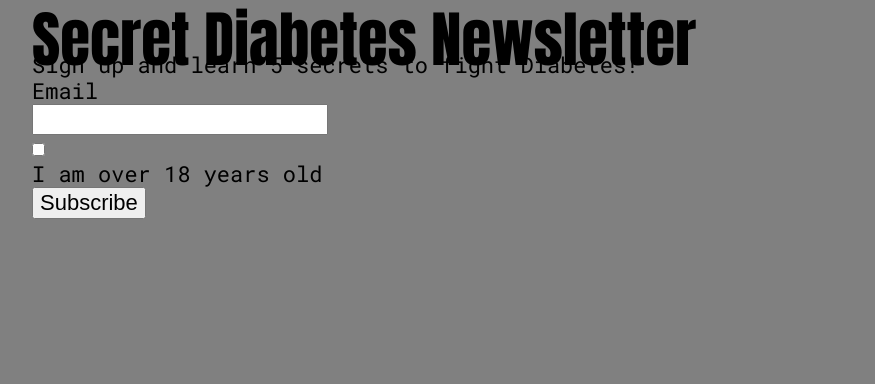
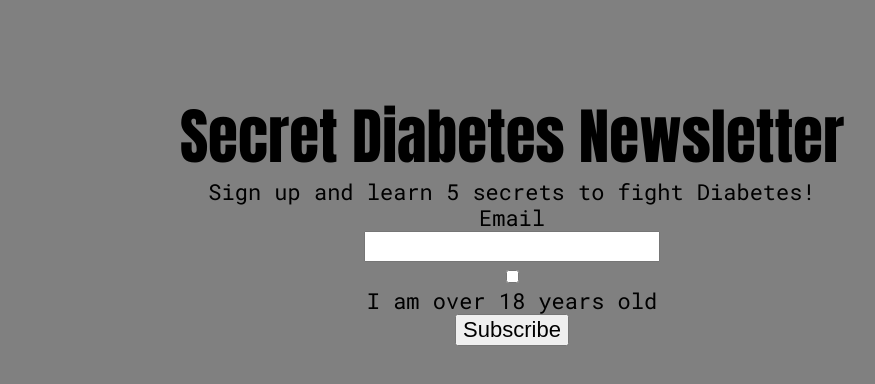
Before and after one commit to Julio-Pagan-ITMD362/lab3, a plain HTML site: page index.html in a window 1280 px wide. Shown: the whole page, without its empty margins (128-1003 px from the left). Drawn offline with nearby package versions, Linux system fonts and the light colour scheme; files that its build step writes are made by us from their sources.

Commit message:
alignment

```diff
--- a/css/screen.css
+++ b/css/screen.css
@@ -208,15 +208,19 @@ label {
 body{
   background-color: grey;
   width: 95%;
+  margin: auto;
+  padding: .5em;
 }
 
 #content{
   font-family: 'Roboto Mono', monospace;
   margin: auto;
+  text-align: center;
 }
 h1{
   font-family: 'Anton', sans-serif;
   font-size: 2.779em;
+  padding: .5em;
 }
 
 /*
@@ -241,6 +245,7 @@ label{
       background-color: grey;
       width: 960px;
       margin: auto;
+      padding: 3em;
   }
 
   /*
```
